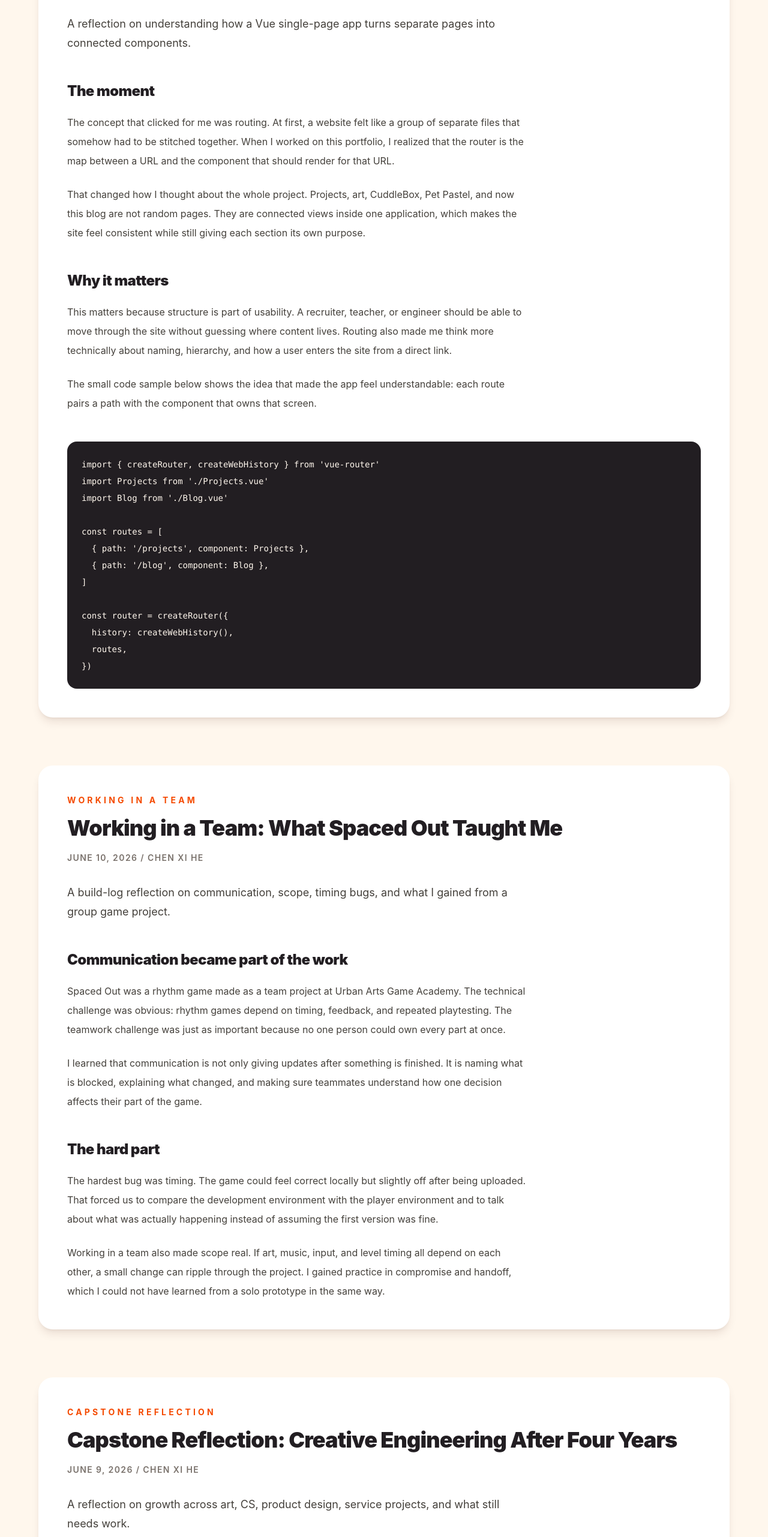
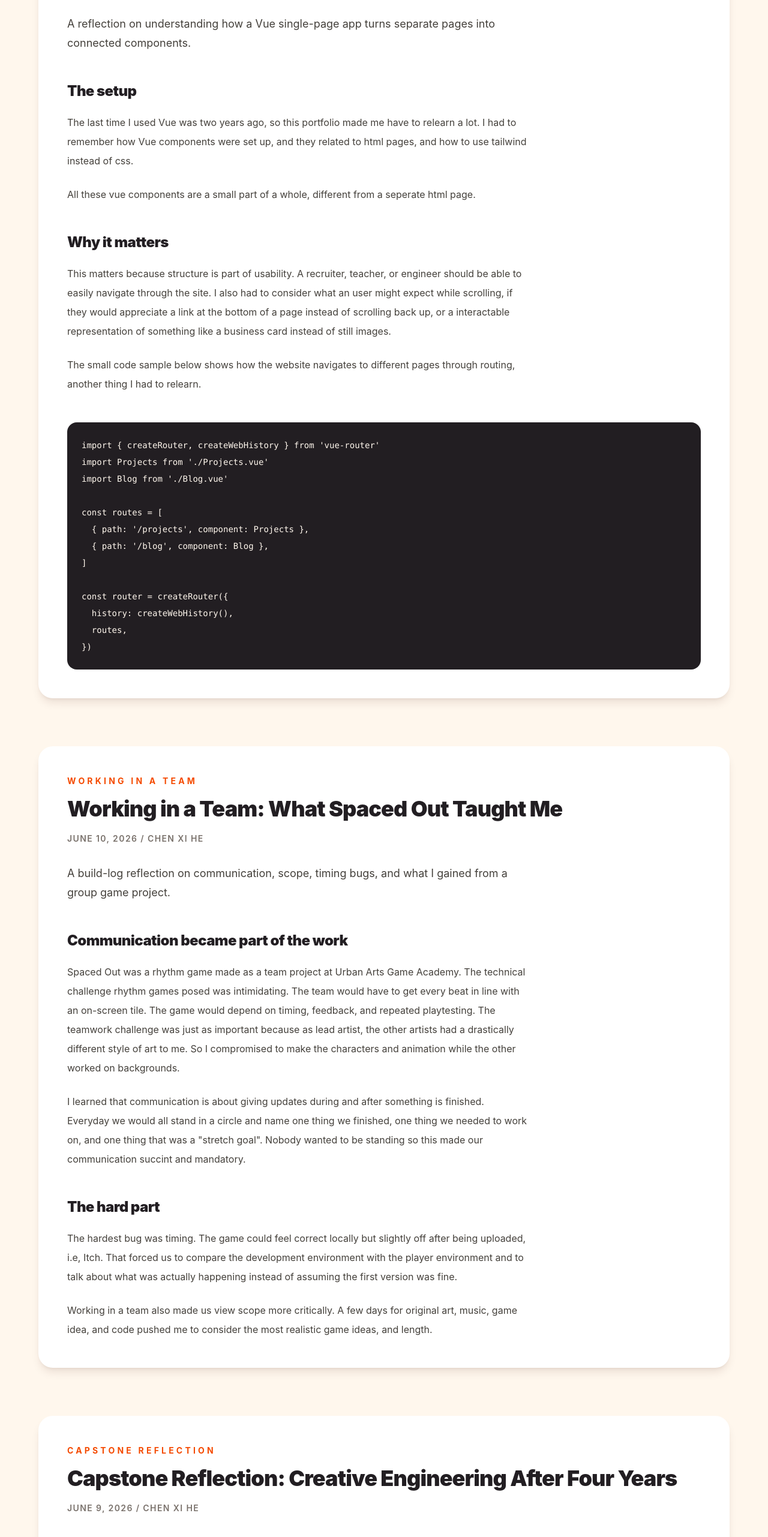
Before and after one commit to INAFF25252/Portfolio, a Vue app in the folder portfolio/: page /blog in a window 1280 px wide. Shown: the part 1060-3622 px from the top of the page at 60% size. Built offline with nearby package versions, Linux system fonts and the light colour scheme.

Commit message:
blog writing

```diff
--- a/portfolio/src/Blog.vue
+++ b/portfolio/src/Blog.vue
@@ -37,27 +37,27 @@ type ProjectWriteUp = {
 
 const posts: BlogPost[] = [
   {
-    slug: 'routing-finally-clicked',
-    title: 'Growth Milestone: When Routing Finally Clicked',
-    date: '2026-06-11',
-    displayDate: 'June 11, 2026',
-    author: 'Chen Xi He',
-    topic: 'Growth Milestones',
+    slug: "routing-finally-clicked",
+    title: "Growth Milestone: When Routing Finally Clicked",
+    date: "2026-06-11",
+    displayDate: "June 11, 2026",
+    author: "Chen Xi He",
+    topic: "Growth Milestones",
     summary:
-      'A reflection on understanding how a Vue single-page app turns separate pages into connected components.',
+      "A reflection on understanding how a Vue single-page app turns separate pages into connected components.",
     sections: [
       {
-        heading: 'The moment',
+        heading: "The setup",
         paragraphs: [
-          'The concept that clicked for me was routing. At first, a website felt like a group of separate files that somehow had to be stitched together. When I worked on this portfolio, I realized that the router is the map between a URL and the component that should render for that URL.',
-          'That changed how I thought about the whole project. Projects, art, CuddleBox, Pet Pastel, and now this blog are not random pages. They are connected views inside one application, which makes the site feel consistent while still giving each section its own purpose.',
+          "The last time I used Vue was two years ago, so this portfolio made me have to relearn a lot. I had to remember how Vue components were set up, and they related to html pages, and how to use tailwind instead of css.",
+          "All these vue components are a small part of a whole, different from a seperate html page.",
         ],
       },
       {
-        heading: 'Why it matters',
+        heading: "Why it matters",
         paragraphs: [
-          'This matters because structure is part of usability. A recruiter, teacher, or engineer should be able to move through the site without guessing where content lives. Routing also made me think more technically about naming, hierarchy, and how a user enters the site from a direct link.',
-          'The small code sample below shows the idea that made the app feel understandable: each route pairs a path with the component that owns that screen.',
+          "This matters because structure is part of usability. A recruiter, teacher, or engineer should be able to easily navigate through the site. I also had to consider what an user might expect while scrolling, if they would appreciate a link at the bottom of a page instead of scrolling back up, or a interactable representation of something like a business card instead of still images.",
+          "The small code sample below shows how the website navigates to different pages through routing, another thing I had to relearn.",
         ],
       },
     ],
@@ -76,53 +76,53 @@ const router = createRouter({
 })`,
   },
   {
-    slug: 'working-in-a-team',
-    title: 'Working in a Team: What Spaced Out Taught Me',
-    date: '2026-06-10',
-    displayDate: 'June 10, 2026',
-    author: 'Chen Xi He',
-    topic: 'Working in a team',
+    slug: "working-in-a-team",
+    title: "Working in a Team: What Spaced Out Taught Me",
+    date: "2026-06-10",
+    displayDate: "June 10, 2026",
+    author: "Chen Xi He",
+    topic: "Working in a team",
     summary:
-      'A build-log reflection on communication, scope, timing bugs, and what I gained from a group game project.',
+      "A build-log reflection on communication, scope, timing bugs, and what I gained from a group game project.",
     sections: [
       {
-        heading: 'Communication became part of the work',
+        heading: "Communication became part of the work",
         paragraphs: [
-          'Spaced Out was a rhythm game made as a team project at Urban Arts Game Academy. The technical challenge was obvious: rhythm games depend on timing, feedback, and repeated playtesting. The teamwork challenge was just as important because no one person could own every part at once.',
-          'I learned that communication is not only giving updates after something is finished. It is naming what is blocked, explaining what changed, and making sure teammates understand how one decision affects their part of the game.',
+          "Spaced Out was a rhythm game made as a team project at Urban Arts Game Academy. The technical challenge rhythm games posed was intimidating. The team would have to get every beat in line with an on-screen tile. The game would depend on timing, feedback, and repeated playtesting. The teamwork challenge was just as important because as lead artist, the other artists had a drastically different style of art to me. So I compromised to make the characters and animation while the other worked on backgrounds.",
+          "I learned that communication is about giving updates during and after something is finished. Everyday we would all stand in a circle and name one thing we finished, one thing we needed to work on, and one thing that was a \"stretch goal\". Nobody wanted to be standing so this made our communication succint and mandatory.",
         ],
       },
       {
-        heading: 'The hard part',
+        heading: "The hard part",
         paragraphs: [
-          'The hardest bug was timing. The game could feel correct locally but slightly off after being uploaded. That forced us to compare the development environment with the player environment and to talk about what was actually happening instead of assuming the first version was fine.',
-          'Working in a team also made scope real. If art, music, input, and level timing all depend on each other, a small change can ripple through the project. I gained practice in compromise and handoff, which I could not have learned from a solo prototype in the same way.',
+          "The hardest bug was timing. The game could feel correct locally but slightly off after being uploaded, i.e, Itch. That forced us to compare the development environment with the player environment and to talk about what was actually happening instead of assuming the first version was fine.",
+          "Working in a team also made us view scope more critically. A few days for original art, music, game idea, and code pushed me to consider the most realistic game ideas, and length.",
         ],
       },
     ],
   },
   {
-    slug: 'capstone-reflection',
-    title: 'Capstone Reflection: Creative Engineering After Four Years',
-    date: '2026-06-09',
-    displayDate: 'June 9, 2026',
-    author: 'Chen Xi He',
-    topic: 'Capstone Reflection',
+    slug: "capstone-reflection",
+    title: "Capstone Reflection: Creative Engineering After Four Years",
+    date: "2026-06-09",
+    displayDate: "June 9, 2026",
+    author: "Chen Xi He",
+    topic: "Capstone Reflection",
     summary:
-      'A reflection on growth across art, CS, product design, service projects, and what still needs work.',
+      "A reflection on growth across art, CS, product design, service projects, and what still needs work.",
     sections: [
       {
-        heading: 'What I am proud of',
+        heading: "What I am proud of",
         paragraphs: [
-          'Across the last four years, I became more confident combining creative work with technical systems. I am proud that my projects are not only assignments. Pet Pastel connects art to animal shelter fundraising, CuddleBox turns product design into a teachable craft kit, and my portfolio turns individual artworks into a structured archive.',
-          'I am also proud of learning to accept feedback without treating it like failure. When someone could not understand a project page quickly, that was not just a design complaint. It was useful information about hierarchy, writing, and whether the page was serving the viewer.',
+          "Across the last four years, I became more confident combining creative work with technical systems. I am proud that my projects have also helped others. Pet Pastel connects art to animal shelter fundraising, CuddleBox turns product design into a teachable craft kit, and my portfolio helped me for college application.",
+          "I am also proud of learning to accept feedback, especially in art. My art used to be only realistic and very uninspired. After being forced to crank out idea after idea in a few months for a whole portfolio, my creative process and even art process expidited and flourished.",
         ],
       },
       {
-        heading: 'What I still want to work on',
+        heading: "What I still want to work on",
         paragraphs: [
-          'I still want to improve the engineering side of my creative projects. That means writing clearer READMEs, testing interactive pieces in their deployed environment, checking accessibility earlier, and making technical decisions easier for another person to follow.',
-          'The biggest growth area for me is turning experiments into maintainable systems. I want my future work in CS and engineering to keep the imagination of art projects while becoming more reliable, documented, and collaborative.',
+          "I still want to improve the engineering side of my creative projects. That means getting profficient in code, and getting comfortable with using time-efficient code.",
+          "The biggest growth area for me is how I view art. I'm much more nonchalant with my works now, the idea behind the art is more important than how accurate it is.",
         ],
       },
     ],
@@ -131,113 +131,113 @@ const router = createRouter({
 
 const projectWriteUps: ProjectWriteUp[] = [
   {
-    slug: 'portfolio-visual-art-archive',
-    title: 'Portfolio & Visual Art Archive',
-    subtitle: 'Selected drawings, paintings, and visual art pieces.',
-    image: '/images/Art1.JPG',
-    alt: 'Portfolio artwork preview from Train of Thought',
+    slug: "portfolio-visual-art-archive",
+    title: "Portfolio & Visual Art Archive",
+    subtitle: "Selected drawings, paintings, and visual art pieces.",
+    image: "/images/Art1.JPG",
+    alt: "Portfolio artwork preview from Train of Thought",
     caption:
-      'A large-scale visual portfolio across graphite, watercolor, acrylic, oil, mixed media, and digital art.',
+      "A large-scale visual portfolio across graphite, watercolor, acrylic, oil, mixed media, and digital art.",
     problem:
-      'The problem was organizing years of artwork into something readable for admissions reviewers, recruiters, teachers, and gallery visitors. Instead of a loose image dump, the portfolio needed context: why each piece exists, what medium was used, and what visual decisions shaped it.',
+      "The problem was organizing years of learning art into something readable for admissions reviewers, recruiters, teachers, and gallery visitors. Looking good wasn't the biggest factor, rather, the thought process was (this is clear when looking at the winners of art contests, all very creative even if some seem not detailed).",
     approach: [
-      'Built as a Vue route backed by a typed artwork array, so each piece keeps its title, dimensions, medium, image path, alt text, and caption together.',
-      'Used Tailwind utility classes for responsive two-column layouts that keep written context beside the artwork on desktop and stack cleanly on mobile.',
-      'Added a lightweight carousel pattern for pieces with process images so viewers can compare sketches and final work without leaving the page.',
+      "Built as a Vue route backed by a typed artwork array, so each piece keeps its title, dimensions, medium, image path, alt text, and caption together.",
+      "Used Tailwind utility classes for responsive two-column layouts that keep written context beside the artwork on desktop and stack cleanly on mobile.",
+      "Added a lightweight carousel pattern for pieces with process images so viewers can compare sketches and final work without leaving the page.",
     ],
-    links: [{ label: 'View portfolio gallery', href: '/art/portfolio' }],
+    links: [{ label: "View portfolio gallery", href: "/art/portfolio" }],
     reflection:
-      'The hardest part was editing down the writing. I learned that technical presentation is not only code; it is also information architecture, accessibility text, and deciding what a viewer needs first.',
+      "The hardest part was editing down the writing. My art needed to speak for itself, I had a lot to say for why I made each part of my art a certain way, but in the end I had to \"kill my darlings\" and keep things open-ended if I wanted the impact to be personalized to each reader.",
   },
   {
-    slug: 'game-design-princess-spaced-out',
-    title: 'Game Design: Princess + Spaced Out',
-    subtitle: 'Personal projects and group projects built in Unity and Unreal.',
-    image: '/images/Unity.png',
-    alt: 'Unity game project preview',
+    slug: "game-design-princess-spaced-out",
+    title: "Game Design: TTIAKAP + Spaced Out",
+    subtitle: "Personal projects and group projects built in Unity and Unreal.",
+    image: "/images/Unity.png",
+    alt: "Unity game project preview",
     caption:
-      'That Time I Accidentally Kidnapped A Princess is a narrative prototype; Spaced Out is a rhythm game made as a team project at Urban Arts Game Academy.',
+      "That Time I Accidentally Kidnapped A Princess is a narrative prototype; Spaced Out is a rhythm game made as a team project at Urban Arts Game Academy.",
     problem:
-      'These games explored how to make short interactive experiences understandable to players quickly. The Princess prototype focused on a stealth/narrative problem where a player creates a fake key without getting caught, while Spaced Out tested rhythm timing and team production.',
+      "These games explored how to make short interactive experiences understandable to players quickly. The Princess prototype focused on a stealth/narrative problem where a player creates a fake key without getting caught, while Spaced Out tested rhythm timing and team production.",
     approach: [
-      'Used Unity for fast 2D iteration, scene management, player interaction, and exported WebGL builds for itch.io demos.',
-      'Scoped each game around one core mechanic first: narrative stealth and key creation for Princess, rhythm input timing and pixel-art feedback for Spaced Out.',
-      'Published playable builds on itch.io so testers could access the games without installing a local project.',
+      "Used Unity for fast 2D iteration, scene management, player interaction, and exported WebGL builds for itch.io demos.",
+      "Scoped each game around one core mechanic first: narrative and item collecting, rhythm input timing and pixel-art animation for Spaced Out.",
+      "Published playable builds on itch.io so testers could access the games without installing a local project.",
     ],
     links: [
       {
-        label: 'Play Princess prototype',
-        href: 'https://inaff25252.itch.io/personal-project',
+        label: "Play TTIAKAP prototype",
+        href: "https://inaff25252.itch.io/personal-project",
         external: true,
       },
       {
-        label: 'Play Spaced Out',
-        href: 'https://inaff25252.itch.io/spaced-out',
+        label: "Play Spaced Out",
+        href: "https://inaff25252.itch.io/spaced-out",
         external: true,
       },
-      { label: 'Game project page', href: '/unity' },
+      { label: "Game project page", href: "/unity" },
     ],
     reflection:
-      'Rhythm games were harder than expected because timing changed after upload. That taught me to test in the same environment players use and to build calibration or timing buffers earlier.',
+      "TTIAKAP was very difficult, especially since it was a game snippet. Players often gave the feedback that they didn't understand the plot or their tasks. This would be fixed once I add in dialouge, but as a snippet it's not perfect.",
   },
   {
-    slug: 'cuddlebox',
-    title: 'CuddleBox',
-    subtitle: 'A business centered on cactus-based leather goods and teaching crafting skills.',
-    image: '/images/CuddleBox.PNG',
-    alt: 'CuddleBox brand logo and project preview',
+    slug: "cuddlebox",
+    title: "CuddleBox",
+    subtitle: "A business centered on cactus-based leather goods and teaching crafting skills.",
+    image: "/images/CuddleBox.PNG",
+    alt: "CuddleBox brand logo and project preview",
     caption:
-      'CuddleBox presents cactus-based leather plush craft kits, packaging, product photos, and a flippable 3D business card.',
+      "CuddleBox presents cactus-based leather plush craft kits, packaging, product photos, and a flippable 3D business card.",
     problem:
-      'CuddleBox was made for people who like handmade goods but may feel intimidated by leatherworking. The goal was to turn a material experiment into a friendly product system with clear packaging, approachable branding, and beginner-ready kits.',
+      "CuddleBox was made for people who like handmade goods but may feel intimidated by leatherworking. The goal was to turn a material into approachable and beginner-ready kits.",
     approach: [
-      'Combined physical prototyping with digital presentation: kit layouts, product photography, brand logo work, and a Vue page that documents the product line.',
-      'Used CSS 3D transforms for an interactive business card so the portfolio demonstrates both the front/back design and the interaction in one component.',
-      'Kept the project page media-driven because buyers and makers need to see materials, patterns, tools, and final plush examples before understanding the concept.',
+      "Combined physical prototyping with digital presentation: kit layouts, product photography, brand logo work, and a Vue page that documents the product line.",
+      "Used CSS 3D transforms for an interactive business card so the portfolio demonstrates both the front/back design and the interaction in one component.",
+      "Kept the project page media-driven because buyers and makers need to see materials, patterns, tools, and final plush examples to understand the concept.",
     ],
-    links: [{ label: 'View CuddleBox project', href: '/cuddle-box' }],
+    links: [{ label: "View CuddleBox project", href: "/cuddle-box" }],
     reflection:
-      'The biggest challenge was making the kit feel simple without hiding the craft. I learned that instructions, packaging, and product photos are part of the user experience.',
+      "The biggest challenge was making the kit feel simple but still highlight the craft. I learned that instructions could never be clear enough, and I kept worrying about needing more clarifying explanations. Having product defects without a way to reimburse customers also made me anxious. So, I made sure to make clear youtube tutorials, as well as my contact in every kit with a business card.",
   },
   {
-    slug: 'pet-pastel',
-    title: 'Pet Pastel',
+    slug: "pet-pastel",
+    title: "Pet Pastel",
     subtitle:
-      'A nonprofit 501(c)(3) dedicated to local animal shelters through animal galleries and commissions.',
-    image: '/images/PetPastel.jpeg',
-    alt: 'Pet Pastel charity gallery preview',
+      "A nonprofit 501(c)(3) dedicated to local animal shelters through animal galleries and commissions.",
+    image: "/images/PetPastel.jpeg",
+    alt: "Pet Pastel charity gallery preview",
     caption:
-      'Pet Pastel documents charity galleries, pet portrait commissions, press coverage, and shelter-centered fundraising.',
+      "Pet Pastel documents charity galleries, pet portrait commissions, press coverage, and shelter-centered fundraising.",
     problem:
-      'Pet Pastel serves local animal shelters and pet owners by turning artwork into fundraising. The project needed to explain the mission, show proof of events, and make the organization feel trustworthy to donors, volunteers, and press.',
+      "Pet Pastel serves local animal shelters and pet owners by turning artwork into fundraising. The project needed to explain the mission, show proof of events, and make the organization feel trustworthy to donors, volunteers, and press.",
     approach: [
-      'Built a dedicated Vue project page with image and video media cards so gallery posters, group photos, commissions, and event clips can be read in sequence.',
-      'Linked live public proof points including Instagram, SILive coverage, and peta2 coverage to support credibility beyond the portfolio itself.',
-      'Wrote captions around outcomes, such as raising $2,300 for the ACC of NYC, so the page communicates impact instead of only showing images.',
+      "Built a dedicated Vue project page with image and video media cards so gallery posters, group photos, commissions, and event clips can be read in sequence.",
+      "Linked live public proof points including Instagram, SILive coverage, and peta2 coverage to support credibility beyond the portfolio itself.",
+      "Wrote captions around outcomes, such as raising $3,800 for the ACC of NYC, so the page communicates impact instead of only showing images.",
     ],
     links: [
-      { label: 'View Pet Pastel project', href: '/pet-pastel' },
+      { label: "View Pet Pastel project", href: "/pet-pastel" },
       {
-        label: 'Pet Pastel Instagram',
-        href: 'https://www.instagram.com/pet_pastel_/',
+        label: "Pet Pastel Instagram",
+        href: "https://www.instagram.com/pet_pastel_/",
         external: true,
       },
       {
-        label: 'SILive gallery coverage',
-        href: 'https://www.silive.com/galleries/RVARCU3EXNA6JCNYGHHJ6WHGG4/',
+        label: "SILive gallery coverage",
+        href: "https://www.silive.com/galleries/RVARCU3EXNA6JCNYGHHJ6WHGG4/",
         external: true,
       },
     ],
     reflection:
-      'The hardest part was coordinating art, people, promotion, and a real nonprofit goal at the same time. I learned that communication and follow-through matter as much as creative skill.',
+      "The hardest part was coordinating art, people, promotion, and a real nonprofit goal at the same time. I learned that communication and follow-through matter as much as creative skill.",
   },
 ]
 
 const supportingProjects = [
-  { label: 'Blender Works', to: '/cad' },
-  { label: 'Logo Works', to: '/art/logo' },
-  { label: 'Door Painting Club', to: '/art/door-painting-club' },
-  { label: 'Music Activities', to: '/music' },
+  { label: "Blender Works", to: "/cad" },
+  { label: "Logo Works", to: "/art/logo" },
+  { label: "Door Painting Club", to: "/art/door-painting-club" },
+  { label: "Music Activities", to: "/music" },
 ]
 
 const sortedPosts = [...posts].sort((a, b) => b.date.localeCompare(a.date))
```
